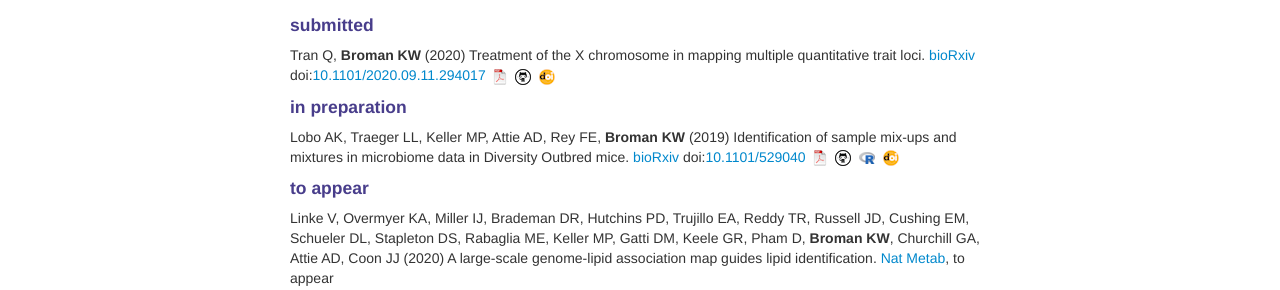
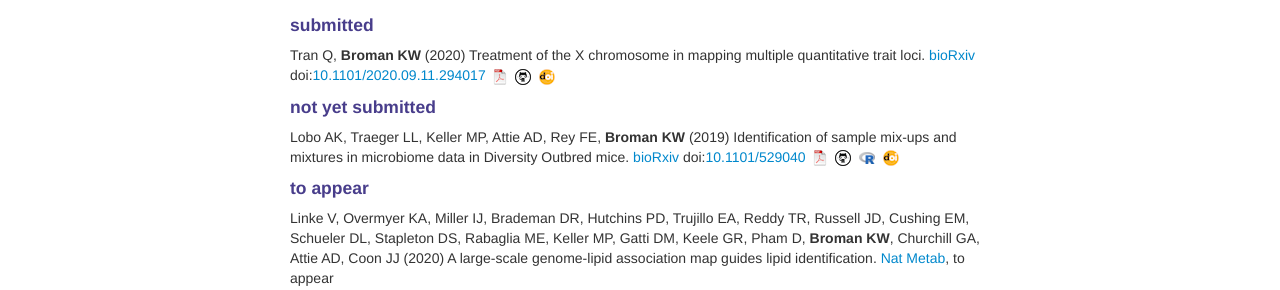
Before and after one commit to kbroman/kbroman.github.io, a Jekyll site: the page built from pages/pubs.md, in a window 1280 px wide and 900 px high. Shown: the part 330-620 px from the top of the window. Built offline with Jekyll 4.4.1, drawn with Linux system fonts in a browser that asks for light colours.

Commit message:
pages/pubs: in prep -> not yet submitted

```diff
--- a/pages/pubs.md
+++ b/pages/pubs.md
@@ -42,7 +42,7 @@ doi:[10.1101/2020.09.11.294017](https://doi.org/10.1101/2020.09.11.294017)
 [![GitHub](icons16/github-icon.png)](https://github.com/kbroman/Paper_qtlX)
 [![doi](icons16/doi-icon.png)](https://doi.org/10.1101/2020.09.11.294017)
 
-#### in preparation
+#### not yet submitted
 
 Lobo AK, Traeger LL, Keller MP, Attie AD, Rey FE, **Broman KW** (2019)
 Identification of sample mix-ups and mixtures in microbiome data in
```
